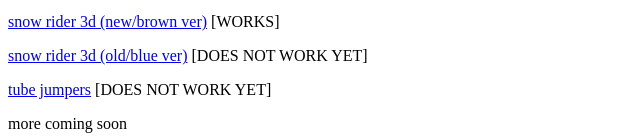
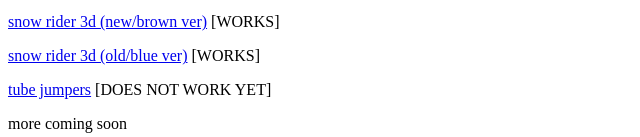
Before and after one commit to log-fjord/potential-giggle, a plain HTML site: page misc/index.html in a window 1280 px wide. Shown: the part 291-428 px from the top of the page, without its empty margins (0-640 px from the left). Drawn offline with Linux system fonts and the light colour scheme.

Commit message:
Update index.html

```diff
--- a/misc/index.html
+++ b/misc/index.html
@@ -12,7 +12,7 @@
 <p><a href="misc/gladihoppers/index.html">gladihoppers</a> [WORKS]</p>
 <p><a href="misc/slope/index.html">slope</a> [WORKS]</p>
 <p><a href="misc/SnowRider3D/index.html">snow rider 3d (new/brown ver)</a> [WORKS]</p>
-<p><a href="misc/snowrider/index.html">snow rider 3d (old/blue ver)</a> [DOES NOT WORK YET]</p>
+<p><a href="misc/snowrider/index.html">snow rider 3d (old/blue ver)</a> [WORKS]</p>
 <p><a href="drivemad.html">tube jumpers</a> [DOES NOT WORK YET]</p>
 <p>more coming soon</p>
 
```
